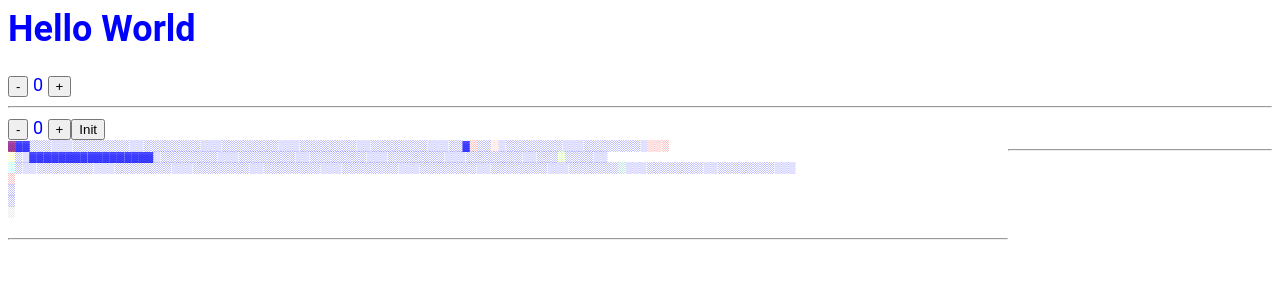
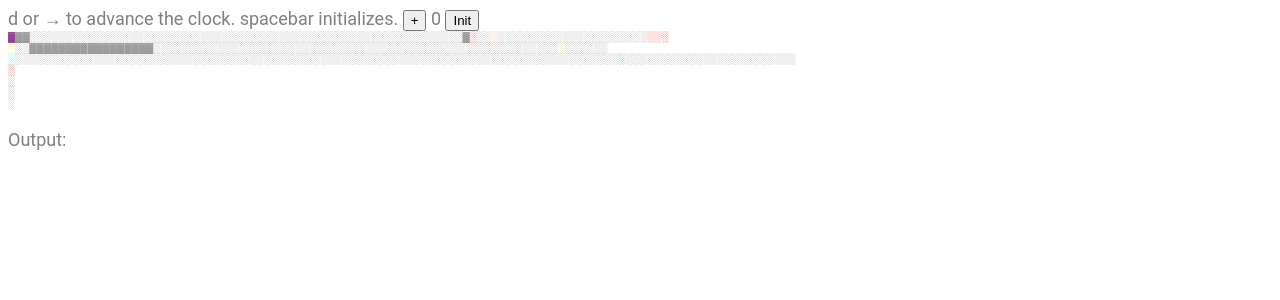
Before and after one commit to acdilr/acehnopt, a Vue app: page / in a window 1280 px wide. Shown: the top 300 px of the page. Built offline with nearby package versions, Linux system fonts and the light colour scheme.

Commit message:
nudge toward tidy

```diff
--- a/package.json
+++ b/package.json
@@ -1,13 +1,13 @@
 {
   "name": "acehnopt",
   "version": "1.0.0",
-  "description": "A writhing [monochromatic] display",
+  "description": "A writhing [lochromatic] display",
   "main": "index.js",
   "scripts": {
     "serve": "webpack-dev-server --mode development"
   },
   "author": "hior",
-  "license": "SEE LICENSE IN spoken",
+  "license": "spoken word licensing",
   "devDependencies": {
     "@babel/core": "^7.8.4",
     "@babel/preset-env": "^7.8.4",
--- a/src/App.vue
+++ b/src/App.vue
@@ -1,27 +1,18 @@
 <template>
   <div id="app">
-      <h1>
-        {{ message }}
-      </h1>
-    <Counter/>
-    <hr>
     <Register/>
   </div>
 </template>
 
 <script>
-import Counter from './components/Counter.vue'
 import Register from './components/Register.vue'
 
 export default {
   components: {
-   Counter,
    Register,
   },
   data() {
     return {
-      message: 'Hello World',
-      show: true,
     };
   },
 };
@@ -31,6 +22,6 @@ export default {
 #app {
   font-size: 18px;
   font-family: 'Roboto', sans-serif;
-  color: blue;
+  color: grey;
 }
 </style>
--- a/src/components/Register.vue
+++ b/src/components/Register.vue
@@ -1,10 +1,11 @@
 <template>
   <div>
     <div>
-      <button v-shortkey="['a']" @shortkey='decrease()' v-on:click='decrease()'>-</button>
+      d or → to advance the clock. spacebar initializes.
+      <span v-shortkey="['arrowright']" @shortkey='increase()'/>
+      <button v-shortkey="['d']" @shortkey='increase()' v-on:click="increase()">+</button>
       {{ count }}
-      <button v-shortkey="['d']" @shortkey='increase()' v-on:click="increase()">+</button>
-      <button v-on:click="init()">Init</button>
+      <button v-shortkey="['space']" @shortkey='init()' v-on:click="init()">Init</button>
     </div>
     <div class="registers" id="trivium">
       <span :class="test[index]" v-for="(register, index) in registers">
@@ -23,10 +24,9 @@
       </span>
       </span>
         <br>
-        <p><p>
-<hr>
+        <p/><p/>
     </div>
-    <hr>
+    Output:
     <div class="registers">
       <span v-for="bit in output">
         <span v-if="bit">▓</span>
@@ -186,6 +186,5 @@ export default {
   font-size: 10px;
   word-wrap: anywhere;
   width: 1000px;
-  float: left;
 }
 </style>
--- a/src/index.html
+++ b/src/index.html
@@ -1,6 +1,6 @@
 <html>
   <head>
-    <title>Vue Hello MultiWorld</title>
+    <title>acehnopt</title>
   </head>
   <body>
     <div id="app"></div>
```
